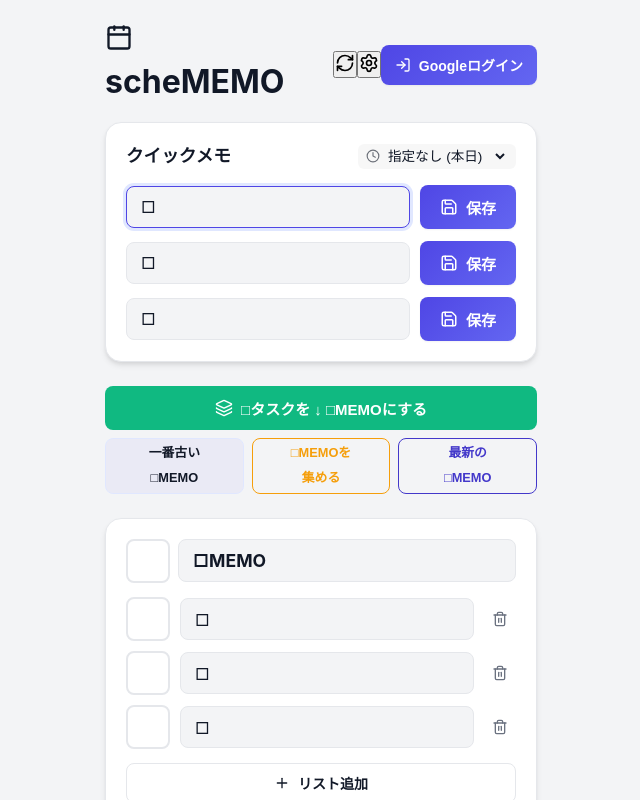
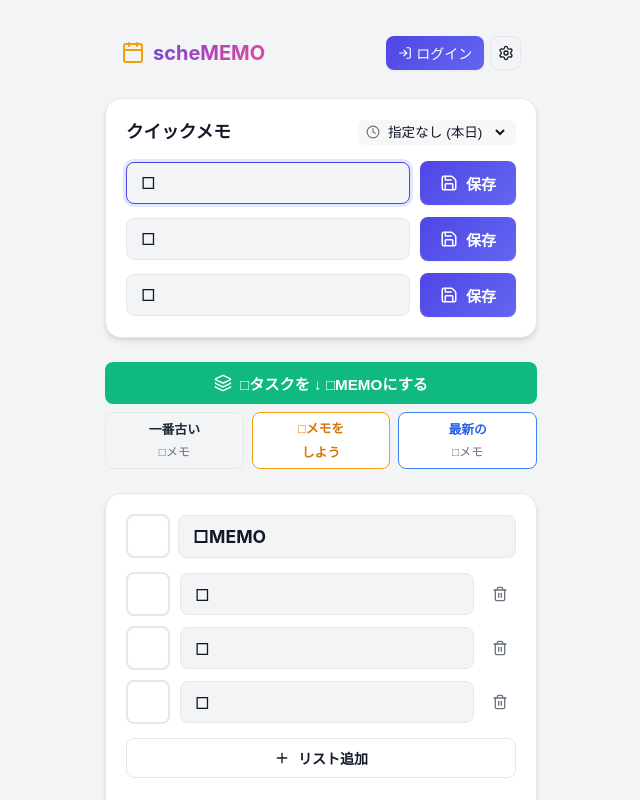
Before and after one commit to itokenlaw-rgb/scheMEMO, a React (Vite) app: page / in a window 1280 px wide. Shown: the top 800 px of the page, without its empty margins (319-959 px from the left). Built offline with nearby package versions, Linux system fonts and the light colour scheme.

Commit message:
singleEditer

```diff
--- a/src/App.tsx
+++ b/src/App.tsx
@@ -106,14 +106,13 @@ function App() {
     }
   };
 
-  // BatchEditor（一括エディター）用の保存制御関数（単一・複数配列両対応）
+  // BatchEditor（一括エディター）用の保存制御関数
   const handleSaveBatch = async (input: CalendarEvent | CalendarEvent[]) => {
     const eventsToSave = Array.isArray(input) ? input : [input];
 
     if (accessToken) {
       setIsLoading(true);
       try {
-        // 1. 元の予定がある場合、設定の削除選択に従ってクリーンアップ
         if (selectedEvent && !selectedEvent.id.startsWith('evt-')) {
           const isPast = new Date(selectedEvent.start) < new Date();
           const shouldDelete = isPast
@@ -126,7 +125,6 @@ function App() {
           }
         }
 
-        // 2. 新しいイベント（群）をカレンダーへ保存
         for (const event of eventsToSave) {
           if (selectedEvent && event.id === selectedEvent.id && !event.id.startsWith('evt-')) {
             await updateGoogleEvent(accessToken, event);
@@ -142,7 +140,6 @@ function App() {
         setSelectedEvent(null);
       }
     } else {
-      // オフライン（Mock環境）の処理
       if (selectedEvent && !selectedEvent.id.startsWith('evt-')) {
         const isPast = new Date(selectedEvent.start) < new Date();
         const shouldDelete = isPast ? timeSettings.deletePastCompleted : timeSettings.deleteFutureCompleted;
@@ -226,28 +223,53 @@ function App() {
 
   return (
     <div className="app-container">
-      <header className="app-header">
-        <div className="header-title-area">
-          <CalendarIcon className="header-icon" size={28} />
-          <h1 className="header-title">scheMEMO</h1>
-          {isLoading && <RefreshCw className="animate-spin text-muted" size={18} />}
+      {/* ── 【元の綺麗なデザインヘッダーに復旧】 ── */}
+      <header className="app-header" style={{ padding: '0.75rem 1rem' }}>
+        <div className="app-logo" style={{ fontSize: '1.25rem', fontWeight: 'bold', color: 'var(--accent)', gap: '0.5rem' }}>
+          <CalendarIcon size={24} />
+          scheMEMO
         </div>
-        <div className="header-actions">
-          <button className="icon-btn" onClick={refreshEvents} title="同期" disabled={isLoading}>
-            <RefreshCw size={20} className={isLoading ? 'animate-spin' : ''} />
-          </button>
-          <button className="icon-btn" onClick={() => setShowSettings(true)} title="設定">
-            <Settings size={20} />
-          </button>
+
+        <div style={{ display: 'flex', alignItems: 'center', gap: '0.375rem' }}>
           {accessToken ? (
-            <button className="btn btn-outline btn-sm font-semibold" onClick={logout}>
-              <LogOut size={16} /> ログアウト
-            </button>
+            <>
+              <button
+                className="btn btn-outline btn-sm"
+                onClick={refreshEvents}
+                title="カレンダーを更新・同期"
+                style={{ padding: '0.4rem', minHeight: '34px' }}
+                disabled={isLoading}
+              >
+                <RefreshCw size={16} className={isLoading ? 'spin' : ''} />
+              </button>
+              <button
+                className="btn btn-outline btn-sm"
+                onClick={logout}
+                title="Googleカレンダーからログアウト"
+                style={{ minHeight: '34px', gap: '0.25rem', display: 'flex', alignItems: 'center', fontSize: '0.875rem' }}
+              >
+                <LogOut size={16} /> ログアウト
+              </button>
+            </>
           ) : (
-            <button className="btn btn-primary btn-sm font-semibold" onClick={() => login()}>
-              <LogIn size={16} /> Googleログイン
+            <button
+              className="btn btn-primary btn-sm"
+              onClick={() => login()}
+              title="Googleカレンダーにログイン・連携"
+              style={{ minHeight: '34px', padding: '0.4rem 0.75rem', gap: '0.25rem', display: 'flex', alignItems: 'center', fontSize: '0.875rem', fontWeight: '500' }}
+            >
+              <LogIn size={14} /> ログイン
             </button>
           )}
+
+          <button
+            className={`btn btn-outline btn-sm${showSettings ? ' btn-primary' : ''}`}
+            style={{ padding: '0.4rem', minHeight: '34px' }}
+            onClick={() => setShowSettings(v => !v)}
+            title="設定"
+          >
+            <Settings size={16} />
+          </button>
         </div>
       </header>
 
@@ -264,46 +286,103 @@ function App() {
         <SingleEditor onSave={handleSaveSingle} />
 
         <div style={{ display: 'flex', flexDirection: 'column', gap: '0.5rem', width: '100%', margin: '0.5rem 0' }}>
-          {/* 「□タスクを ↓ □MEMOにする」ボタン */}
+          {/* 1. 「□タスクを ↓ □MEMOにする」ボタン（元のトーンに馴染むよう再調整） */}
           <button
             className="btn btn-secondary"
             onClick={handleMergeWeeklyMemos}
-            style={{ display: 'flex', alignItems: 'center', justifyContent: 'center', gap: '0.5rem', minHeight: '44px' }}
+            style={{
+              display: 'flex',
+              alignItems: 'center',
+              justifyContent: 'center',
+              gap: '0.5rem',
+              minHeight: '42px',
+              backgroundColor: '#10b981', // 1枚目の綺麗なグリーンに合わせる
+              color: '#ffffff',
+              border: 'none',
+              borderRadius: '0.5rem',
+              fontWeight: '600',
+              fontSize: '0.95rem'
+            }}
             disabled={isLoading}
           >
             <Layers size={18} /> □タスクを ↓ □MEMOにする
           </button>
 
-          {/* 3列等幅・機能ボタンエリア */}
+          {/* 2. 3列等幅・機能ボタンエリア（スマホ幅で崩れないようフォントサイズとレイアウトを徹底最適化） */}
           <div style={{ display: 'flex', gap: '0.5rem', width: '100%' }}>
             <button
-              className="btn btn-outline btn-memo-action"
+              className="btn btn-outline"
               onClick={handleSelectOldestMemo}
               disabled={isLoading}
-              style={{ color: 'var(--text-main)', borderColor: 'var(--primary-light)', backgroundColor: 'rgba(79, 70, 229, 0.05)' }}
+              style={{
+                flex: 1,
+                padding: '0.5rem 0.25rem',
+                fontSize: '0.8rem',
+                lineHeight: '1.2',
+                borderRadius: '0.5rem',
+                minHeight: '44px',
+                display: 'flex',
+                flexDirection: 'column',
+                alignItems: 'center',
+                justifyContent: 'center',
+                borderColor: '#e5e7eb',
+                backgroundColor: '#f3f4f6',
+                color: '#1f2937',
+                fontWeight: '600'
+              }}
             >
               <div>一番古い</div>
-              <div>□MEMO</div>
+              <div style={{ fontSize: '0.75rem', fontWeight: 'normal', color: '#6b7280' }}>□メモ</div>
             </button>
 
             <button
-              className="btn btn-outline btn-memo-action"
+              className="btn btn-outline"
               onClick={handleCollectAllMemos}
               disabled={isLoading}
-              style={{ color: 'var(--accent)', borderColor: 'var(--accent)' }}
+              style={{
+                flex: 1,
+                padding: '0.5rem 0.25rem',
+                fontSize: '0.8rem',
+                lineHeight: '1.2',
+                borderRadius: '0.5rem',
+                minHeight: '44px',
+                display: 'flex',
+                flexDirection: 'column',
+                alignItems: 'center',
+                justifyContent: 'center',
+                borderColor: '#f59e0b',
+                backgroundColor: '#ffffff',
+                color: '#d97706',
+                fontWeight: '600'
+              }}
             >
-              <div>□MEMOを</div>
-              <div>集める</div>
+              <div>□メモを</div>
+              <div style={{ fontSize: '0.8rem', color: '#d97706' }}>しよう</div>
             </button>
 
             <button
-              className="btn btn-outline btn-memo-action"
+              className="btn btn-outline"
               onClick={handleSelectLatestMemo}
               disabled={isLoading}
-              style={{ color: 'var(--primary-hover)', borderColor: 'var(--primary-hover)' }}
+              style={{
+                flex: 1,
+                padding: '0.5rem 0.25rem',
+                fontSize: '0.8rem',
+                lineHeight: '1.2',
+                borderRadius: '0.5rem',
+                minHeight: '44px',
+                display: 'flex',
+                flexDirection: 'column',
+                alignItems: 'center',
+                justifyContent: 'center',
+                borderColor: '#3b82f6',
+                backgroundColor: '#ffffff',
+                color: '#2563eb',
+                fontWeight: '600'
+              }}
             >
               <div>最新の</div>
-              <div>□MEMO</div>
+              <div style={{ fontSize: '0.75rem', fontWeight: 'normal', color: '#6b7280' }}>□メモ</div>
             </button>
           </div>
         </div>
```
